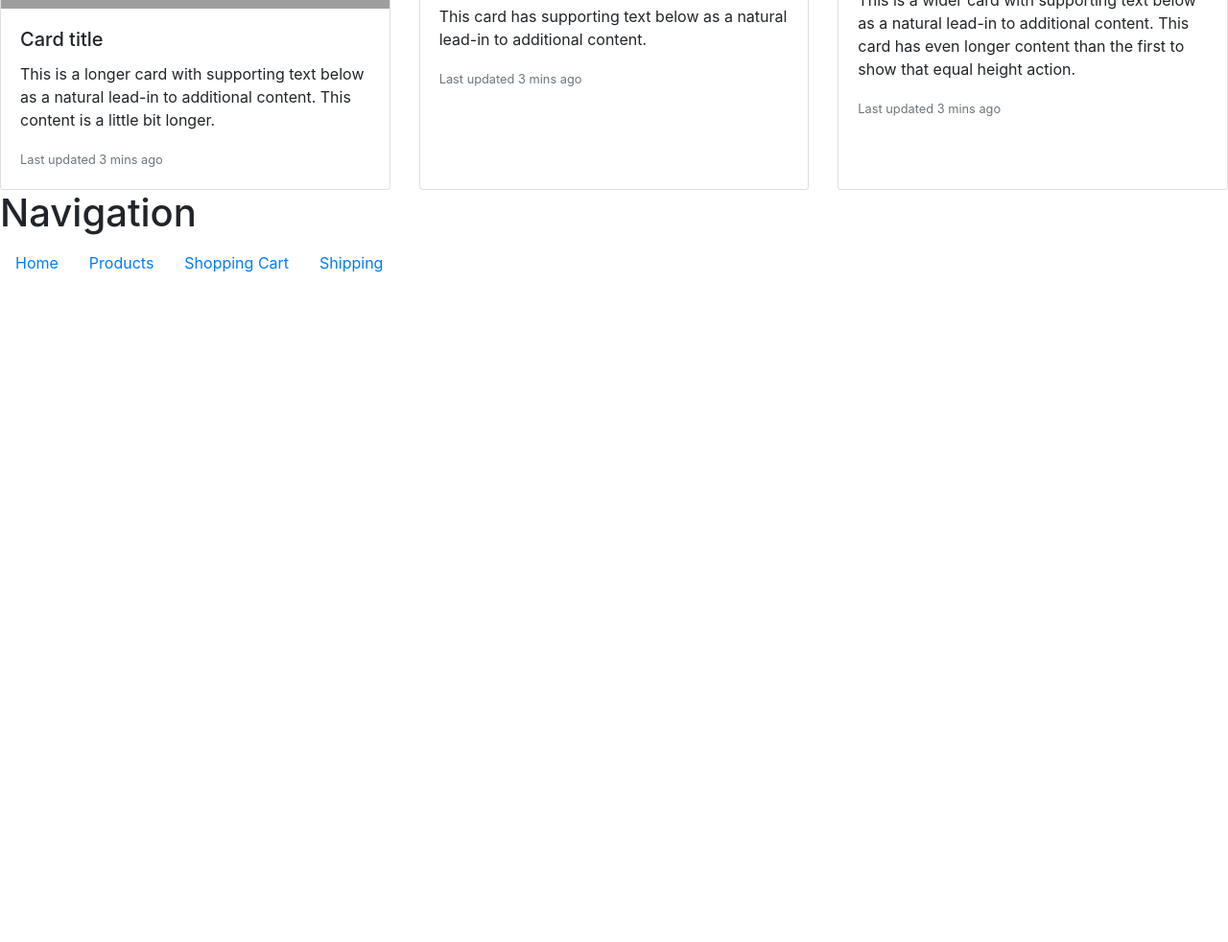
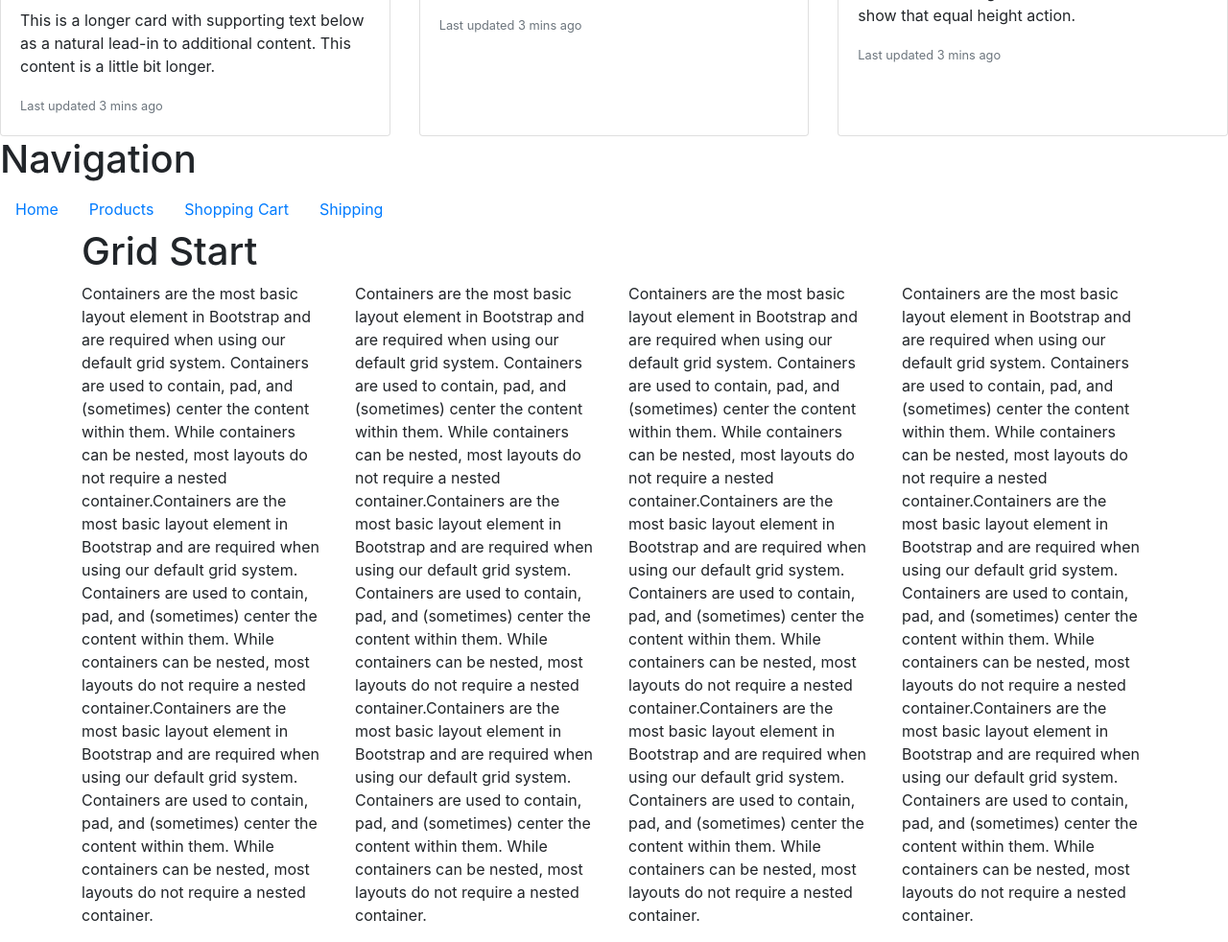
Before and after one commit to azmir849/bootstrap-practice, a plain HTML site: page index.html in a window 1280 px wide. Shown: the part 1634-2616 px from the top of the page at 96% size. Before the commit the page ends 1928 px from the top, so only its background shows below. Drawn offline with nearby package versions, Linux system fonts and the light colour scheme; grey boxes are pictures that could not be loaded.

Commit message:
Grid view reponsive added col-

```diff
--- a/index.html
+++ b/index.html
@@ -9,7 +9,7 @@
 </head>
 <body>
      <!-- Navber start -->
-     <nav class="navbar navbar-expand-lg navbar-light bg-light">
+     <nav class="navbar navbar-expand-lg navbar-light bg-light fixed-top">
         <a class="navbar-brand" href="#">Navbar</a>
         <button class="navbar-toggler" type="button" data-toggle="collapse" data-target="#navbarSupportedContent" aria-controls="navbarSupportedContent" aria-expanded="false" aria-label="Toggle navigation">
           <span class="navbar-toggler-icon"></span>
@@ -112,6 +112,28 @@
 
       <!-- navigation end -->
 
+      <!-- Gird start -->
+
+      <div class="container">
+        <h1>Grid Start</h1>
+          <div class="row">
+            <div class="col-12  col-sm-12 col-md-6 col-lg-4 col-xl-3">
+                <p>Containers are the most basic layout element in Bootstrap and are required when using our default grid system. Containers are used to contain, pad, and (sometimes) center the content within them. While containers can be nested, most layouts do not require a nested container.Containers are the most basic layout element in Bootstrap and are required when using our default grid system. Containers are used to contain, pad, and (sometimes) center the content within them. While containers can be nested, most layouts do not require a nested container.Containers are the most basic layout element in Bootstrap and are required when using our default grid system. Containers are used to contain, pad, and (sometimes) center the content within them. While containers can be nested, most layouts do not require a nested container.</p>
+            </div>
+            <div class="col-12  col-sm-12 col-md-6 col-lg-4 col-xl-3">
+                <p>Containers are the most basic layout element in Bootstrap and are required when using our default grid system. Containers are used to contain, pad, and (sometimes) center the content within them. While containers can be nested, most layouts do not require a nested container.Containers are the most basic layout element in Bootstrap and are required when using our default grid system. Containers are used to contain, pad, and (sometimes) center the content within them. While containers can be nested, most layouts do not require a nested container.Containers are the most basic layout element in Bootstrap and are required when using our default grid system. Containers are used to contain, pad, and (sometimes) center the content within them. While containers can be nested, most layouts do not require a nested container.</p>
+            </div>
+            <div class="col-12  col-sm-12 col-md-6 col-lg-4 col-xl-3">
+                <p>Containers are the most basic layout element in Bootstrap and are required when using our default grid system. Containers are used to contain, pad, and (sometimes) center the content within them. While containers can be nested, most layouts do not require a nested container.Containers are the most basic layout element in Bootstrap and are required when using our default grid system. Containers are used to contain, pad, and (sometimes) center the content within them. While containers can be nested, most layouts do not require a nested container.Containers are the most basic layout element in Bootstrap and are required when using our default grid system. Containers are used to contain, pad, and (sometimes) center the content within them. While containers can be nested, most layouts do not require a nested container.</p>
+            </div>
+            <div class="col-12  col-sm-12 col-md-6 col-lg-4 col-xl-3">
+                <p>Containers are the most basic layout element in Bootstrap and are required when using our default grid system. Containers are used to contain, pad, and (sometimes) center the content within them. While containers can be nested, most layouts do not require a nested container.Containers are the most basic layout element in Bootstrap and are required when using our default grid system. Containers are used to contain, pad, and (sometimes) center the content within them. While containers can be nested, most layouts do not require a nested container.Containers are the most basic layout element in Bootstrap and are required when using our default grid system. Containers are used to contain, pad, and (sometimes) center the content within them. While containers can be nested, most layouts do not require a nested container.</p>
+            </div>
+          </div>
+      </div>
+
+      <!-- Grid end -->
+
 <!-- JavaScript start -->
 <script src="https://code.jquery.com/jquery-3.5.1.slim.min.js" integrity="sha384-DfXdz2htPH0lsSSs5nCTpuj/zy4C+OGpamoFVy38MVBnE+IbbVYUew+OrCXaRkfj" crossorigin="anonymous"></script>
 <script src="https://cdn.jsdelivr.net/npm/popper.js@1.16.0/dist/umd/popper.min.js" integrity="sha384-Q6E9RHvbIyZFJoft+2mJbHaEWldlvI9IOYy5n3zV9zzTtmI3UksdQRVvoxMfooAo" crossorigin="anonymous"></script>
@@ -119,4 +141,3 @@
 <!-- JavaScript end -->
 
 </body>
-</html>
```
